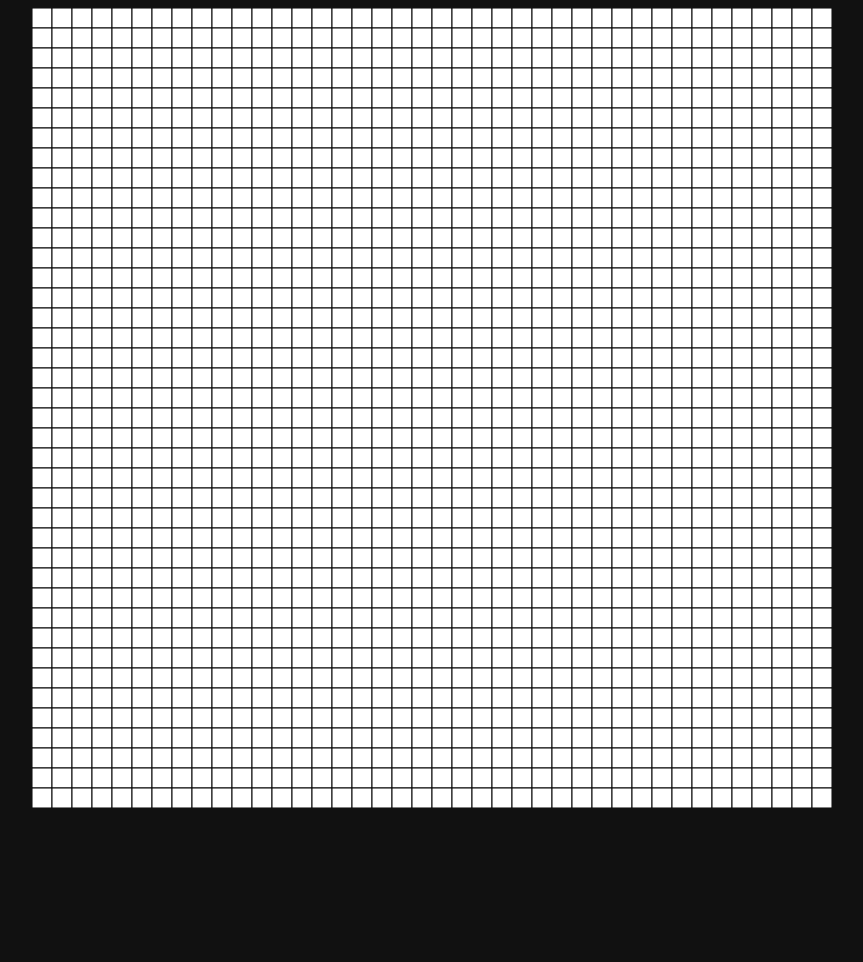
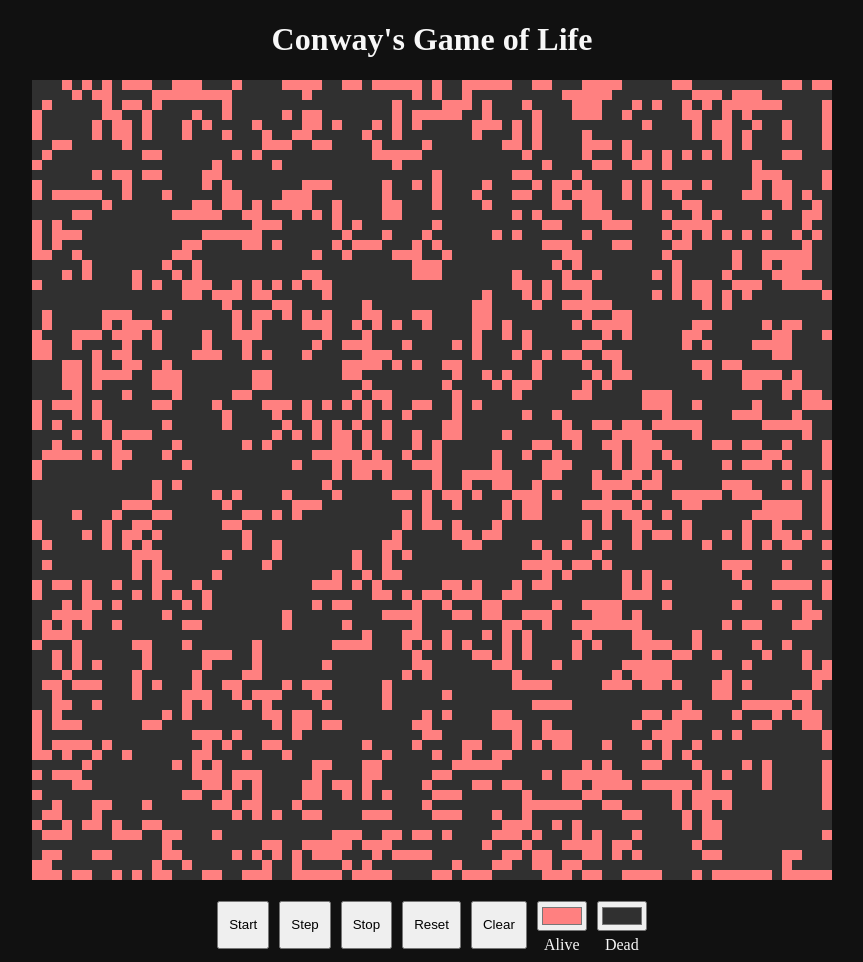
Before and after one commit to jmkellenberger/automata, a plain HTML site: page index.html in a window 1280 px wide. Shown: the whole page, without its empty margins (208-1071 px from the left). Before the commit the page ends 824 px from the top, so only its background shows below. Drawn offline with Linux system fonts and the light colour scheme.

Commit message:
Implements Game of Life

```diff
--- a/index.html
+++ b/index.html
@@ -5,11 +5,28 @@
     <meta http-equiv="X-UA-Compatible" content="IE=edge" />
     <meta name="viewport" content="width=device-width, initial-scale=1.0" />
     <link rel="stylesheet" href="styles/style.css" />
-    <title>Ants</title>
+    <title>Conway's Game of Life</title>
   </head>
 
   <body>
+    <h1 id="page-title">Conway's Game of Life</h1>
     <canvas id="simCanvas" width="800" height="800"></canvas>
-    <script src="scripts/ant.js"></script>
+    <div id="controls">
+      <button id="start-button">Start</button>
+      <button id="step-button">Step</button>
+      <button id="stop-button">Stop</button>
+      <button id="reset-button">Reset</button>
+      <button id="clear-button">Clear</button>
+      <div id="color-select">
+        <input id="alive-color" type="color" value="#ff8080" />
+        <label for="alive-color">Alive</label>
+      </div>
+      <div id="color-select">
+        <input id="dead-color" type="color" value="#303030" />
+        <label for="dead-color">Dead</label>
+      </div>
+    </div>
+
+    <script src="scripts/conway.js"></script>
   </body>
 </html>
--- a/scripts/ant.js
+++ /dev/null
@@ -1,111 +0,0 @@
-// ant = new Image();
-// ant.onload = function () {
-//     ctx.drawImage(ant, 0, 0, 50, 50);
-// };
-
-// ant.src = "../images/ant.png"
-class Square {
-  constructor(
-    x = 0,
-    y = 0,
-    size = 50,
-    fillColor = "white",
-    strokeColor = "black",
-    strokeWidth = 1
-  ) {
-    this.x = Number(x);
-    this.y = Number(y);
-    this.size = Number(size);
-    this.fillColor = fillColor;
-    this.strokeColor = strokeColor;
-    this.strokeWidth = strokeWidth;
-  }
-
-  get area() {
-    return size ^ 2;
-  }
-
-  get left() {
-    return this.x;
-  }
-
-  get right() {
-    return this.x + this.size;
-  }
-
-  get top() {
-    return this.y;
-  }
-
-  get bottom() {
-    return this.y + this.size;
-  }
-
-  draw(ctx) {
-    ctx.save();
-
-    ctx.fillStyle = this.fillColor;
-    ctx.lineWidth = this.strokeWidth;
-
-    ctx.beginPath();
-    ctx.strokeStyle = this.strokeColor;
-    ctx.rect(this.x, this.y, this.size, this.size);
-
-    ctx.fill();
-    ctx.stroke();
-  }
-}
-
-class Grid {
-  constructor(size, canvas) {
-    this.size = Number(size);
-    this.canvas = canvas;
-    this.ctx = canvas.getContext("2d");
-    this.cells = [];
-    this.cell_size = canvas.width / size;
-  }
-
-  createGrid() {
-    for (var row = 0; row < this.size; row++) {
-      var x = 0 + row * this.cell_size;
-      var cells = [];
-      for (var col = 0; col < this.size; col++) {
-        var y = 0 + col * this.cell_size;
-        var cell = new Square(x, y, this.cell_size);
-
-        cells.push(cell);
-      }
-      this.cells.push(cells);
-    }
-  }
-
-  draw() {
-    this.cells.forEach((row) => row.forEach((cell) => cell.draw(this.ctx)));
-  }
-
-  swapColor(x, y) {
-    const cell = this.cells[x][y];
-    if (cell.fillColor == "white") {
-      cell.fillColor = "black";
-    } else {
-      cell.fillColor = "white";
-    }
-    this.cells[x][y] = cell;
-    this.draw();
-  }
-}
-const canvas = document.getElementById("simCanvas");
-const size = 40;
-
-board = new Grid(size, canvas);
-board.createGrid();
-board.draw();
-canvas.addEventListener("click", function (event) {
-  var xVal = event.pageX - canvas.offsetLeft;
-  var yVal = event.pageY - canvas.offsetTop;
-
-  var xCoord = Math.floor(xVal / (canvas.width / size));
-  var yCoord = Math.floor(yVal / (canvas.width / size));
-  console.log(xCoord, yCoord);
-  board.swapColor(xCoord, yCoord);
-});
--- /dev/null
+++ b/scripts/conway.js
@@ -0,0 +1,206 @@
+class Cell {
+  static aliveColor = "#ff8080";
+  static deadColor = "#303030";
+  static width = 10;
+  static height = 10;
+
+  constructor(context, gridX, gridY) {
+    this.context = context;
+
+    this.gridX = gridX;
+    this.gridY = gridY;
+
+    this.alive = Math.random() > 0.5;
+  }
+
+  draw() {
+    this.context.fillStyle = this.alive ? Cell.aliveColor : Cell.deadColor;
+    this.context.fillRect(
+      this.gridX * Cell.width,
+      this.gridY * Cell.height,
+      Cell.width,
+      Cell.height
+    );
+  }
+}
+
+class Simulation {
+  static numColumns = 80;
+  static numRows = 80;
+
+  constructor(canvasId) {
+    this.canvas = document.getElementById(canvasId);
+    this.context = this.canvas.getContext("2d");
+    this.cells = [];
+
+    this.createGrid();
+
+    this.running = false;
+
+    // Request an animation frame for the first time
+    window.requestAnimationFrame(() => this.update());
+  }
+
+  createGrid() {
+    for (let y = 0; y < Simulation.numRows; y++) {
+      for (let x = 0; x < Simulation.numColumns; x++) {
+        this.cells.push(new Cell(this.context, x, y));
+      }
+    }
+  }
+
+  isAlive(x, y) {
+    if (
+      x < 0 ||
+      x >= Simulation.numColumns ||
+      y < 0 ||
+      y >= Simulation.numRows
+    ) {
+      return false;
+    }
+
+    return this.cells[this.gridToIndex(x, y)].alive ? 1 : 0;
+  }
+
+  gridToIndex(x, y) {
+    return x + y * Simulation.numColumns;
+  }
+
+  checkSurrounding() {
+    for (let x = 0; x < Simulation.numColumns; x++) {
+      for (let y = 0; y < Simulation.numRows; y++) {
+        // Count the nearby population
+        let numAlive =
+          this.isAlive(x - 1, y - 1) +
+          this.isAlive(x, y - 1) +
+          this.isAlive(x + 1, y - 1) +
+          this.isAlive(x - 1, y) +
+          this.isAlive(x + 1, y) +
+          this.isAlive(x - 1, y + 1) +
+          this.isAlive(x, y + 1) +
+          this.isAlive(x + 1, y + 1);
+        let centerIndex = this.gridToIndex(x, y);
+
+        if (numAlive == 2) {
+          // Do nothing
+          this.cells[centerIndex].nextAlive = this.cells[centerIndex].alive;
+        } else if (numAlive == 3) {
+          // Make alive
+          this.cells[centerIndex].nextAlive = true;
+        } else {
+          // Make dead
+          this.cells[centerIndex].nextAlive = false;
+        }
+      }
+    }
+
+    // Apply the new state to the cells
+    for (let i = 0; i < this.cells.length; i++) {
+      this.cells[i].alive = this.cells[i].nextAlive;
+    }
+  }
+
+  drawCells() {
+    this.context.clearRect(0, 0, this.canvas.width, this.canvas.height);
+
+    for (let i = 0; i < this.cells.length; i++) {
+      this.cells[i].draw();
+    }
+  }
+
+  update() {
+    this.checkSurrounding();
+
+    this.drawCells();
+  }
+
+  run() {
+    if (this.running) {
+      this.update();
+
+      // Keep requesting new frames
+      setTimeout(() => {
+        window.requestAnimationFrame(() => this.run());
+      }, 100);
+    }
+  }
+}
+
+window.onload = () => {
+  const canvas = document.getElementById("simCanvas");
+  const startButton = document.getElementById("start-button");
+  const stepButton = document.getElementById("step-button");
+  const stopButton = document.getElementById("stop-button");
+  const resetButton = document.getElementById("reset-button");
+  const clearButton = document.getElementById("clear-button");
+  const aliveColorSelector = document.getElementById("alive-color");
+  const deadColorSelector = document.getElementById("dead-color");
+
+  let simulation = new Simulation("simCanvas");
+
+  startButton.addEventListener("click", () => {
+    simulation.running = true;
+    simulation.run();
+  });
+
+  stepButton.addEventListener("click", () => {
+    simulation.running = false;
+    simulation.update();
+  });
+
+  stopButton.addEventListener("click", () => {
+    simulation.running = false;
+  });
+
+  resetButton.addEventListener("click", () => {
+    simulation.running = false;
+    simulation = new Simulation("simCanvas");
+  });
+
+  clearButton.addEventListener("click", () => {
+    simulation.running = false;
+    simulation.cells = simulation.cells.map((cell) => {
+      cell.alive = false;
+      return cell;
+    });
+    simulation.update();
+  });
+
+  aliveColorSelector.addEventListener("input", (e) => {
+    const color = e.target.value;
+    Cell.aliveColor = color;
+    simulation.drawCells();
+  });
+
+  deadColorSelector.addEventListener("input", (e) => {
+    const color = e.target.value;
+    Cell.deadColor = color;
+    simulation.drawCells();
+  });
+
+  canvas.addEventListener("click", (e) => {
+    if (simulation.running) {
+      return;
+    }
+
+    // Convert screen-space mouse position to canvas-space
+    let xVal = e.pageX - canvas.offsetLeft;
+    let yVal = e.pageY - canvas.offsetTop;
+
+    // Convert pixels to cell coordinates
+    let x = Math.floor(xVal / Cell.width);
+    let y = Math.floor(yVal / Cell.height);
+
+    // Convert cell coordinate to cell index
+    let idx = x + y * Simulation.numColumns;
+    let cell = simulation.cells[idx];
+
+    // Swap state on click
+    if (cell.alive) {
+      cell.alive = false;
+    } else {
+      cell.alive = true;
+    }
+    cell.draw();
+  });
+};
--- a/styles/style.css
+++ b/styles/style.css
@@ -10,3 +10,29 @@ canvas {
   margin-bottom: 1rem;
   display: block;
 }
+
+#page-title {
+  text-align: center;
+}
+
+#controls {
+  display: flex;
+  justify-content: center;
+}
+
+#controls button {
+  margin: 5px;
+  padding: 10px;
+}
+
+#color-select {
+  display: flex;
+  flex-direction: column;
+  align-items: center;
+}
+
+#color-select input {
+  height: 30px;
+  width: 50px;
+  margin: 5px;
+}
```
Also changed, not shown: images/ant.png (deleted), 1 other file.
